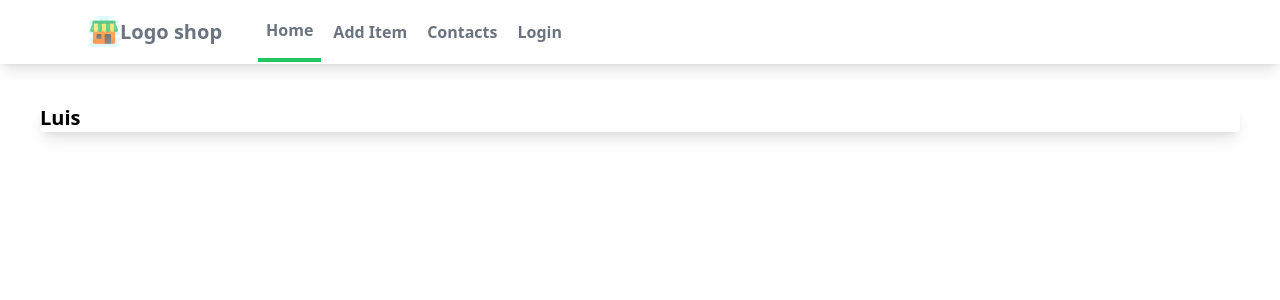
After one commit to A737580/arby-django-5, a Django app: page /users/sellerprofile/4/ in a window 1280 px wide. The commit adds this page. Shown: the top 300 px of the page. Run offline with Django 5.2, Linux system fonts and the light colour scheme; data comes from the database, SQL or seed files in the repository; both versions use the stored data as it was after the commit.

Commit message:
added sellerprofile page, added table profile to DB, added table relations profile,user,item to DB

```diff
--- a/mysite1/myapp/models.py
+++ b/mysite1/myapp/models.py
@@ -1,8 +1,10 @@
 from django.db import models
+from django.contrib.auth.models import User
 
 
 # Create your models here.
 class Product(models.Model):
+    seller = models.ForeignKey(User, on_delete=models.CASCADE, default='1')
     name = models.CharField(max_length=100)
     price = models.IntegerField()
     description = models.CharField(max_length=200)
--- a/mysite1/myapp/static/myapp/styles.css
+++ b/mysite1/myapp/static/myapp/styles.css
@@ -889,6 +889,10 @@ video {
   font-weight: 800;
 }
 
+.font-light {
+  font-weight: 300;
+}
+
 .font-semibold {
   font-weight: 600;
 }
--- a/mysite1/myapp/templates/myapp/detail.html
+++ b/mysite1/myapp/templates/myapp/detail.html
@@ -7,6 +7,8 @@
     <p class="mt-5"> {{ item.name }}</p>
     <p class="mt-5 text-green-500">$ {{ item.price | intcomma}}</p>
     <p class="mt-5 text-gray-600"> {{ item.description }}</p>
+    <p class="mt-5 text-gray-600"><a href="{% url 'users:sellerprofile' item.seller.id %}">@{{ item.seller }}</a></p>
+    <p class="mt-5 text-gray-600">tel: {{ item.seller.profile.contact_number }}</p>
     <button class="bg-green-500 text-white mt-[50px]"><a href="{% url 'myapp:update_item' item.id %}">Update Item</a></button>
     <button class="bg-red-500 text-white mt-[50px]"><a href="{% url 'myapp:update_item' item.id %}">Delete Item</a></button>
   </div>
--- a/mysite1/myapp/templates/myapp/index.html
+++ b/mysite1/myapp/templates/myapp/index.html
@@ -18,6 +18,7 @@
           <div class="px-6 py-4">
             <p class="font-bold text-xl  mb-2">{{ item.name }}</p>
             <p class="font-bold text-xl text-green-500 mb-2">$ {{ item.price }}</p>
+            <p class="font-light text-xl text-gray-700 mb-2">by: {{ item.seller }}</p>
             <p class="text-basetext-gray-700 ">{{ item.description }}</p>
 
           </div>
--- a/mysite1/myapp/templates/myapp/navbar.html
+++ b/mysite1/myapp/templates/myapp/navbar.html
@@ -12,7 +12,7 @@
         </div>
         <div class="items-center flex space-x-1">
           <a href="{% url 'myapp:index' %}" class="py-4 px-2 text-gray-500 font-semibold border-b-4 border-green-500">Home</a>
-          <a href="#" class="py-4 px-2 text-gray-500 font-semibold">About</a>
+          <a href="{% url 'myapp:add_item' %}" class="py-4 px-2 text-gray-500 font-semibold">Add Item</a>
           <a href="#" class="py-4 px-2 text-gray-500 font-semibold">Contacts</a>
           {% if user.is_authenticated %}
             <form class="logout" action="{% url 'users:logout' %}" method="post">
--- /dev/null
+++ b/mysite1/users/templates/users/sellerprofile.html
@@ -0,0 +1,15 @@
+{% extends "myapp/base.html" %}
+
+{% block content %}
+<div class="grid p-10 grid-cols-1 lg:grid-cols-3 sm:grid-cols-1">
+    <div class="rounded shadow-lg">
+        <div>
+            {% if  user.profile.image %}
+                <img src="{{ seller.profile.image.url }}">
+            {% endif %}
+
+        </div>
+        <h1 class="font-bold text-xl m-2">{{ seller.username }}</h1>
+    </div>
+</div>
+{% endblock content %}
--- a/mysite1/users/urls.py
+++ b/mysite1/users/urls.py
@@ -1,6 +1,7 @@
 from django.urls import path
-from .views import register, profile, logout_view
+from .views import register, profile, logout_view,seller_profile
 from django.contrib.auth.views import LoginView, LogoutView
+
 
 app_name = 'users'
 
@@ -10,5 +11,6 @@ urlpatterns = [
     path('login/', LoginView.as_view(template_name='users/login.html'), name='login'),
     path('logout/', logout_view, name='logout'),
     path('profile/', profile, name='profile'),
+    path('sellerprofile/<int:id>/', seller_profile, name='sellerprofile'),
 
 ]
--- a/mysite1/users/views.py
+++ b/mysite1/users/views.py
@@ -3,6 +3,7 @@ from  django.contrib.auth import login, logout
 from .forms import NewUserForm
 from .models import Profile
 from django.contrib.auth.decorators import login_required
+from django.contrib.auth.models import User
 
 def logout_view(request):
     if request.method == "POST":
@@ -30,3 +31,7 @@ def profile(request):
         profile = Profile(user=user, contact_number=contact_number, image=image)
         profile.save()
     return render(request,'users/profile.htm')
+def seller_profile(request,id):
+    seller = User.objects.get(id=id)
+    context = {'seller':seller}
+    return render(request,'users/sellerprofile.html', context)
```
Also changed, not shown: mysite1/myapp/views.py (+9 -3 lines), mysite1/db.sqlite3, mysite1/media/images/464.jpg (added), mysite1/myapp/migrations/0003_product_seller.py (added).
